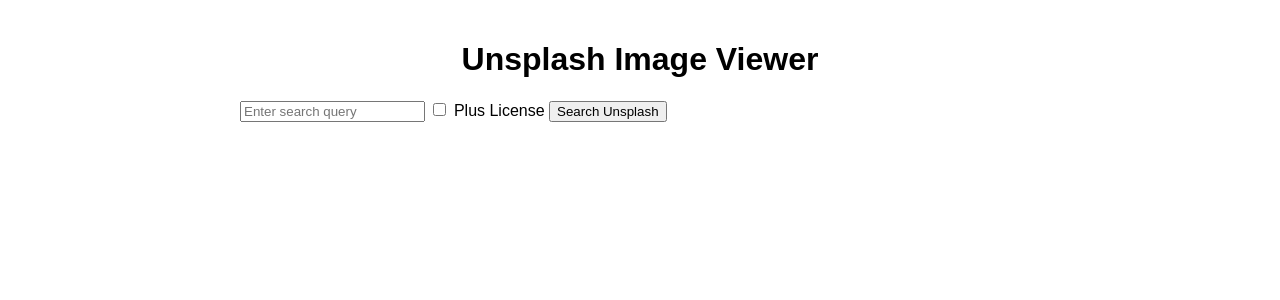
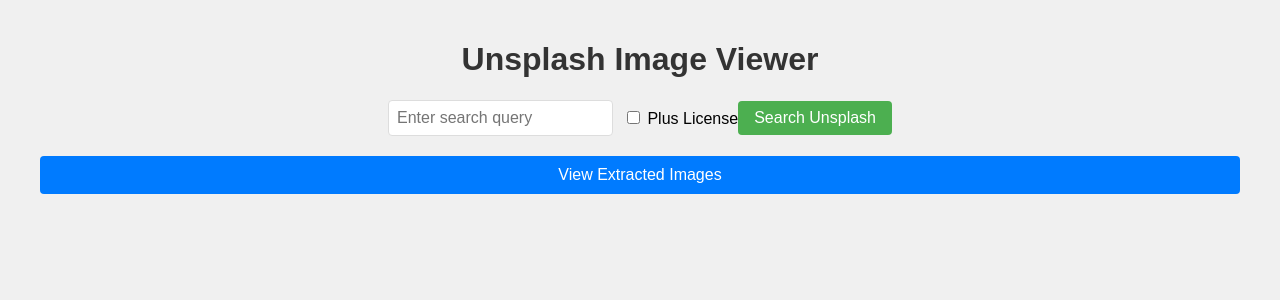
Before and after one commit to IanDuffy/UnsplashImageExtractor, a Flask app: page / in a window 1280 px wide. Shown: the top 300 px of the page. Run offline with Flask 3, Linux system fonts and the light colour scheme.

Commit message:
Agent query: Is there a 'View Extracted Images' link on the homepage, and does clicking it show the extracted images?

```diff
--- a/flask_app/main.py
+++ b/flask_app/main.py
@@ -1,4 +1,4 @@
-from flask import Flask, render_template, request, jsonify
+from flask import Flask, render_template, request, jsonify, send_from_directory
 from flask_cors import CORS
 import json
 from datetime import datetime
@@ -50,5 +50,24 @@ def status():
     print("Status endpoint accessed")
     return jsonify({"status": "running"})
 
+@app.route('/view_images')
+def view_images():
+    # Get the latest JSON file from the downloaded_files directory
+    json_files = [f for f in os.listdir(downloaded_files_path) if f.endswith('.json')]
+    if not json_files:
+        return "No image data available", 404
+
+    latest_file = max(json_files, key=lambda x: os.path.getctime(os.path.join(downloaded_files_path, x)))
+    file_path = os.path.join(downloaded_files_path, latest_file)
+
+    with open(file_path, 'r') as f:
+        data = json.load(f)
+
+    return render_template('view_images.html', images=data['images'])
+
+@app.route('/downloaded_files/<path:filename>')
+def downloaded_files(filename):
+    return send_from_directory(downloaded_files_path, filename)
+
 if __name__ == '__main__':
     app.run(host='0.0.0.0', port=5000)
--- a/flask_app/static/style.css
+++ b/flask_app/static/style.css
@@ -1,35 +1,90 @@
 body {
     font-family: Arial, sans-serif;
-    max-width: 800px;
+    max-width: 1200px;
     margin: 0 auto;
     padding: 20px;
+    background-color: #f0f0f0;
 }
 
 h1 {
     text-align: center;
+    color: #333;
 }
 
 form {
     margin-bottom: 20px;
+    display: flex;
+    justify-content: center;
+    align-items: center;
+}
+
+input[type="text"] {
+    padding: 8px;
+    font-size: 16px;
+    border: 1px solid #ddd;
+    border-radius: 4px;
+    margin-right: 10px;
+}
+
+button {
+    padding: 8px 16px;
+    font-size: 16px;
+    background-color: #4CAF50;
+    color: white;
+    border: none;
+    border-radius: 4px;
+    cursor: pointer;
+}
+
+button:hover {
+    background-color: #45a049;
 }
 
 #imageGrid {
     display: grid;
     grid-template-columns: repeat(auto-fill, minmax(200px, 1fr));
     gap: 20px;
+    margin-top: 20px;
 }
 
 .image-container {
-    text-align: center;
-    cursor: pointer;
+    background-color: white;
+    border-radius: 8px;
+    overflow: hidden;
+    box-shadow: 0 4px 6px rgba(0, 0, 0, 0.1);
+    transition: transform 0.3s ease;
+}
+
+.image-container:hover {
+    transform: translateY(-5px);
 }
 
 .image-container img {
-    max-width: 100%;
-    height: auto;
+    width: 100%;
+    height: 200px;
+    object-fit: cover;
 }
 
 .image-container p {
-    margin-top: 5px;
+    padding: 10px;
+    margin: 0;
     font-size: 14px;
+    text-align: center;
+    color: #333;
 }
+
+.view-images-link {
+    display: block;
+    text-align: center;
+    margin-top: 20px;
+    padding: 10px;
+    background-color: #007bff;
+    color: white;
+    text-decoration: none;
+    border-radius: 4px;
+    transition: background-color 0.3s ease;
+}
+
+.view-images-link:hover {
+    background-color: #0056b3;
+}
--- a/flask_app/templates/index.html
+++ b/flask_app/templates/index.html
@@ -15,6 +15,7 @@
         </label>
         <button type="submit">Search Unsplash</button>
     </form>
+    <a href="{{ url_for('view_images') }}" class="view-images-link">View Extracted Images</a>
     <script>
         document.getElementById('searchForm').addEventListener('submit', function(e) {
             e.preventDefault();
```
Also changed, not shown: downloaded_files/extracted_data_20240925_014249.json (added, +106 -0 lines), flask_app/templates/view_images.html (added, +22 -0 lines).
